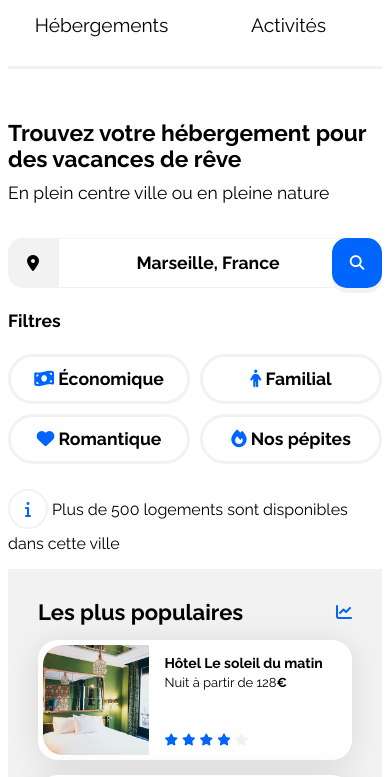
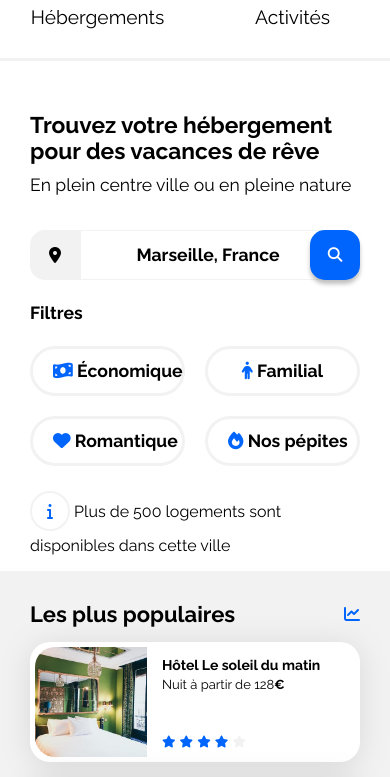
Before and after one commit to Josef1923/OC-Booki-Projet2, a plain HTML site: page index.html in a window 390 px wide. Shown: the part 78-855 px from the top of the page. Drawn offline with Linux system fonts and the light colour scheme.

Commit message:
finitions  V.1 après mentorat

```diff
--- a/css/style.css
+++ b/css/style.css
@@ -247,7 +247,7 @@ li {
 }
 
 .marseille-cards .card-subtitle {
-    margin: 5px;
+    margin-top: 5px;
     margin-bottom: 5px;
 }
 
@@ -336,16 +336,14 @@ li {
     padding: 30px;
 }
 
-
-
 /****** Josef Footer ***********/
 .footer li {
-    padding: 5px;
+    padding-bottom: 10px;
 }
 
 .footer ol {
     padding-left: 0;
-    margin-top: 5px;
+    margin-top: 10px;
 }
 
 .footer {
@@ -449,6 +447,10 @@ li {
         padding: 0 0;
     }
 
+    body {
+        margin: 0;
+    }
+
 /****** Josef Header phone ***********/
     header {
         flex-direction: column;
@@ -482,9 +484,17 @@ li {
     .links li:hover {
         border-bottom: solid #0065FC;
     }
+
 /****** Josef barre de recherche phone ***********/
+    .find-accomodation {
+        margin-left: 30px;
+        margin-right: 30px;
+    }
+
     form {
         display: flex;
+        margin-left: 30px;
+        margin-right: 30px;
     }
 
     .submit-button input {
@@ -498,9 +508,8 @@ li {
         border-radius: 15px;
         background-color: #0065FC;
         border: none;
-        box-shadow: 0px 5px #F2F2F2;
+        box-shadow: 0px 4px 4px 0px rgba(0, 0, 0, 0.25);
         margin-left: -25px;
-
     }
 
     .submit-button i {
@@ -529,11 +538,11 @@ li {
     .mise-forme-filter {
         display: flex;
         flex-wrap: wrap;
-        gap: 10px;
+        gap: 20px;
     }
 
      .filter-button {
-        width: calc(50% - 5px);
+        width: calc(50% - 10px);
     }
 
     button {
@@ -542,6 +551,13 @@ li {
 
     .filter {
         align-items: stretch;
+        margin-left: 30px;
+        margin-right: 30px;
+    }
+
+    .picto-info {
+        margin-left: 30px;
+        margin-right: 30px;
     }
 
 /****** Josef hebergement phone***********/
```
